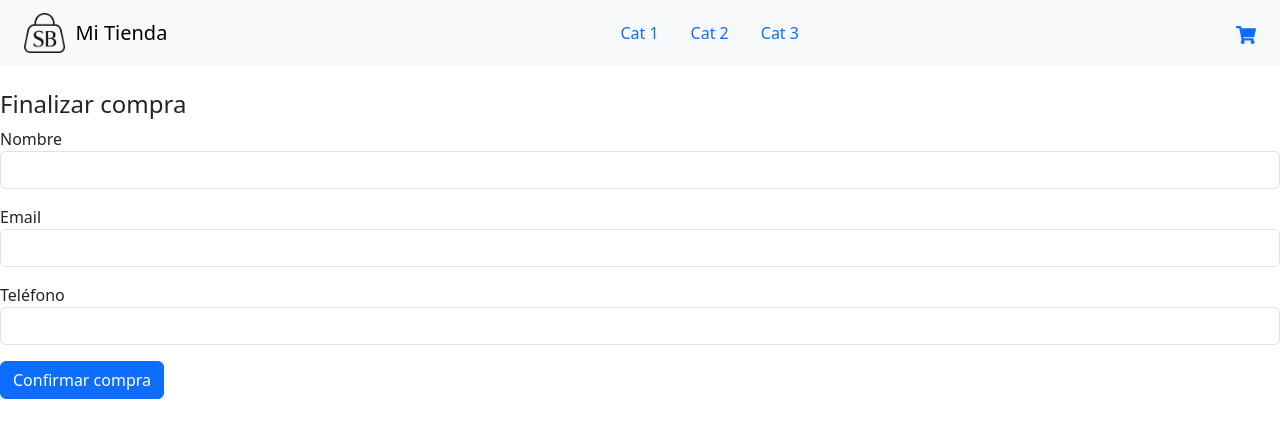
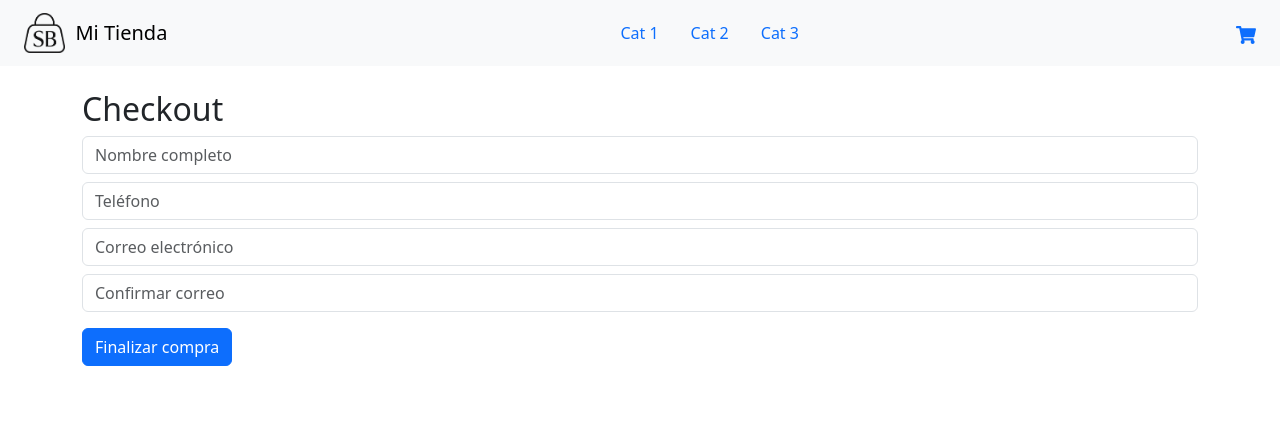
Before and after one commit to crisoalmoniga/CreaTuLanding1-Apellido, a React (Create React App) app: page /checkout in a window 1280 px wide. Shown: the top 438 px of the page. Built offline with nearby package versions, Linux system fonts and the light colour scheme.

Commit message:
finalizar compra ok

```diff
--- a/src/App.js
+++ b/src/App.js
@@ -5,37 +5,23 @@ import ItemListContainer from './components/ItemListContainer';
 import ItemDetailContainer from './components/ItemDetailContainer';
 import Cart from './components/Cart';
 import CheckoutForm from './components/CheckoutForm';
-
+import { CartProvider } from './context/CartContext';
 
 function App() {
   return (
+    <CartProvider>
       <BrowserRouter>
         <NavBar />
         <Routes>
-        {/* Ruta principal */}
-        <Route
-          path="/"
-          element={<ItemListContainer greeting="¡Bienvenidos a Mi Tienda!" />}
-        />
-
-        {/* Rutas dinámicas */}
-        <Route
-          path="/category/:categoryId"
-          element={<ItemListContainer greeting="¡Bienvenidos a Mi Tienda!" />}
-        />
+          <Route path="/" element={<ItemListContainer greeting="¡Bienvenidos a Mi Tienda!" />} />
+          <Route path="/category/:categoryId" element={<ItemListContainer greeting="¡Bienvenidos a Mi Tienda!" />} />
           <Route path="/item/:itemId" element={<ItemDetailContainer />} />
           <Route path="/cart" element={<Cart />} />
-
-        {/* Ruta 404 */}
-        <Route
-          path="*"
-          element={<h2 style={{ padding: '2rem' }}>404 - Página no encontrada</h2>}
-        />
-
           <Route path="/checkout" element={<CheckoutForm />} />
-
+          <Route path="*" element={<h2 style={{ padding: '2rem' }}>404 - Página no encontrada</h2>} />
         </Routes>
       </BrowserRouter>
+    </CartProvider>
   );
 }
 
--- a/src/components/Cart.jsx
+++ b/src/components/Cart.jsx
@@ -1,5 +1,6 @@
 // src/components/Cart.jsx
 import React from 'react';
+import { Link } from 'react-router-dom';
 import { useCart } from '../context/CartContext';
 
 export default function Cart() {
@@ -21,7 +22,9 @@ export default function Cart() {
               <h5 className="mb-1">{item.title}</h5>
               <p className="mb-1">Cantidad: {item.quantity}</p>
               <p className="mb-1">Precio unitario: ${item.price}</p>
-              <p className="mb-1"><strong>Subtotal: ${item.price * item.quantity}</strong></p>
+              <p className="mb-1">
+                <strong>Subtotal: ${item.price * item.quantity}</strong>
+              </p>
             </div>
             <button className="btn btn-danger" onClick={() => removeFromCart(item.id)}>
               Eliminar
@@ -36,6 +39,12 @@ export default function Cart() {
           Vaciar carrito
         </button>
       </div>
+
+      <div className="mt-3">
+        <Link to="/checkout" className="btn btn-primary">
+          Finalizar compra
+        </Link>
+      </div>
     </div>
   );
 }
--- a/src/components/CheckoutForm.jsx
+++ b/src/components/CheckoutForm.jsx
@@ -1,66 +1,94 @@
+// src/components/CheckoutForm.jsx
 import React, { useState } from 'react';
 import { collection, addDoc } from 'firebase/firestore';
 import { db } from '../firebase/firebaseConfig';
 import { useCart } from '../context/CartContext';
+import { useNavigate } from 'react-router-dom';
 
 export default function CheckoutForm() {
-  const { cart, totalQuantity, clearCart } = useCart();
-  const [formData, setFormData] = useState({ name: '', email: '', phone: '' });
-  const [orderId, setOrderId] = useState(null);
-  const [sending, setSending] = useState(false);
-
-  const handleChange = (e) => {
-    setFormData({ ...formData, [e.target.name]: e.target.value });
-  };
+  const [name, setName] = useState('');
+  const [phone, setPhone] = useState('');
+  const [email, setEmail] = useState('');
+  const [confirmEmail, setConfirmEmail] = useState('');
+  const { cart, clearCart } = useCart(); // ✅ corrección: usamos 'cart'
+  const navigate = useNavigate();
 
   const handleSubmit = async (e) => {
     e.preventDefault();
-    setSending(true);
+
+    if (!cart || cart.length === 0) {
+      alert('El carrito está vacío');
+      return;
+    }
+
+    if (!name || !phone || !email || !confirmEmail) {
+      alert('Por favor, completá todos los campos.');
+      return;
+    }
+
+    if (email !== confirmEmail) {
+      alert('Los correos no coinciden.');
+      return;
+    }
 
     const order = {
-      buyer: formData,
-      items: cart,
+      buyer: {
+        name,
+        phone,
+        email
+      },
+      items: cart, // ✅ usamos 'cart' como lista de ítems
       total: cart.reduce((acc, item) => acc + item.price * item.quantity, 0),
-      date: new Date(),
+      date: new Date()
     };
 
     try {
       const docRef = await addDoc(collection(db, 'orders'), order);
-      setOrderId(docRef.id);
       clearCart();
+      alert(`Compra realizada con éxito. ID de orden: ${docRef.id}`);
+      navigate('/');
     } catch (error) {
-      console.error('Error al generar la orden:', error);
-    } finally {
-      setSending(false);
+      console.error('Error al guardar la orden:', error);
+      alert('Ocurrió un error al procesar la compra. Intentá nuevamente.');
     }
   };
 
-  if (orderId) {
-    return (
-      <div className="alert alert-success mt-4">
-        🎉 ¡Gracias por tu compra! Tu número de orden es: <strong>{orderId}</strong>
-      </div>
-    );
-  }
-
   return (
-    <form className="mt-4" onSubmit={handleSubmit}>
-      <h4>Finalizar compra</h4>
-      <div className="mb-3">
-        <label>Nombre</label>
-        <input type="text" name="name" className="form-control" required onChange={handleChange} />
-      </div>
-      <div className="mb-3">
-        <label>Email</label>
-        <input type="email" name="email" className="form-control" required onChange={handleChange} />
-      </div>
-      <div className="mb-3">
-        <label>Teléfono</label>
-        <input type="tel" name="phone" className="form-control" required onChange={handleChange} />
-      </div>
-      <button className="btn btn-primary" type="submit" disabled={sending}>
-        {sending ? 'Enviando orden...' : 'Confirmar compra'}
-      </button>
-    </form>
+    <div className="container mt-4">
+      <h2>Checkout</h2>
+      <form onSubmit={handleSubmit}>
+        <input
+          className="form-control mb-2"
+          type="text"
+          placeholder="Nombre completo"
+          value={name}
+          onChange={(e) => setName(e.target.value)}
+        />
+        <input
+          className="form-control mb-2"
+          type="text"
+          placeholder="Teléfono"
+          value={phone}
+          onChange={(e) => setPhone(e.target.value)}
+        />
+        <input
+          className="form-control mb-2"
+          type="email"
+          placeholder="Correo electrónico"
+          value={email}
+          onChange={(e) => setEmail(e.target.value)}
+        />
+        <input
+          className="form-control mb-3"
+          type="email"
+          placeholder="Confirmar correo"
+          value={confirmEmail}
+          onChange={(e) => setConfirmEmail(e.target.value)}
+        />
+        <button className="btn btn-primary" type="submit">
+          Finalizar compra
+        </button>
+      </form>
+    </div>
   );
 }
```
Lines whose indentation alone changed are shown as unchanged.
